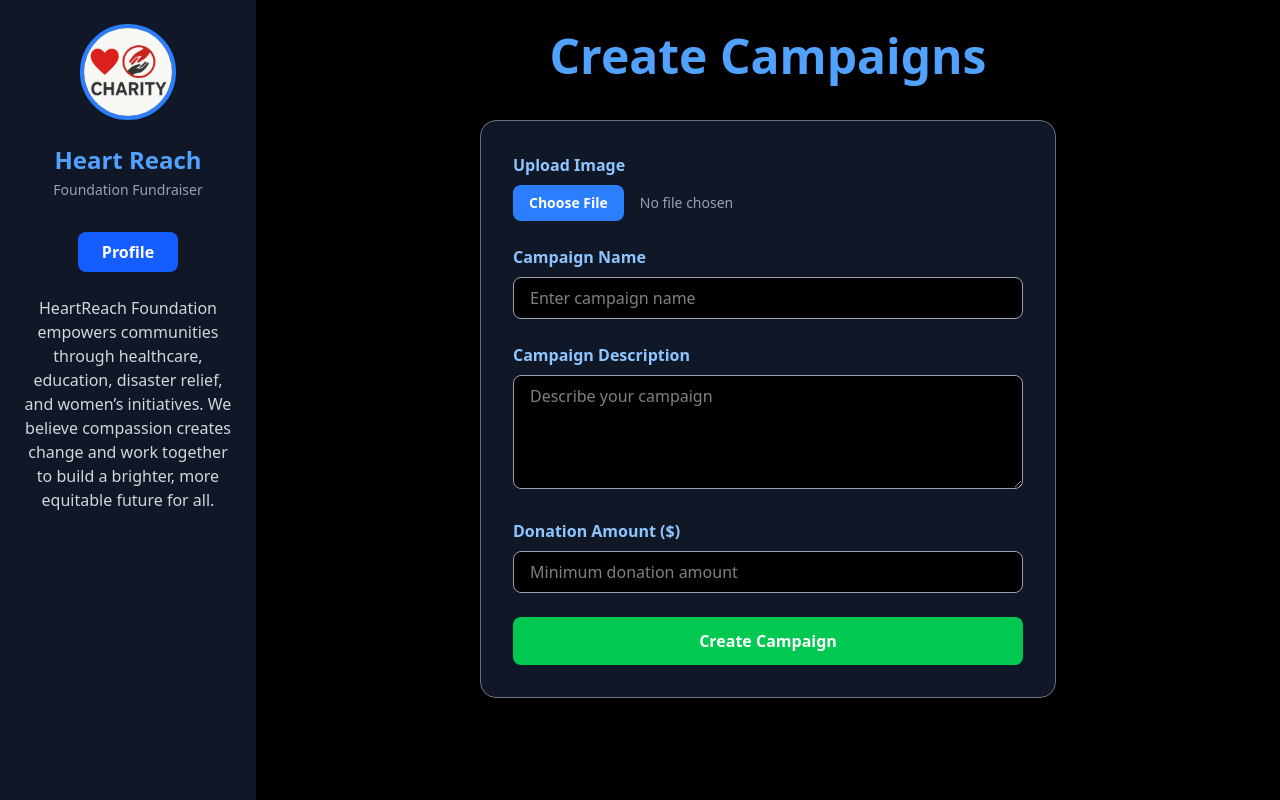
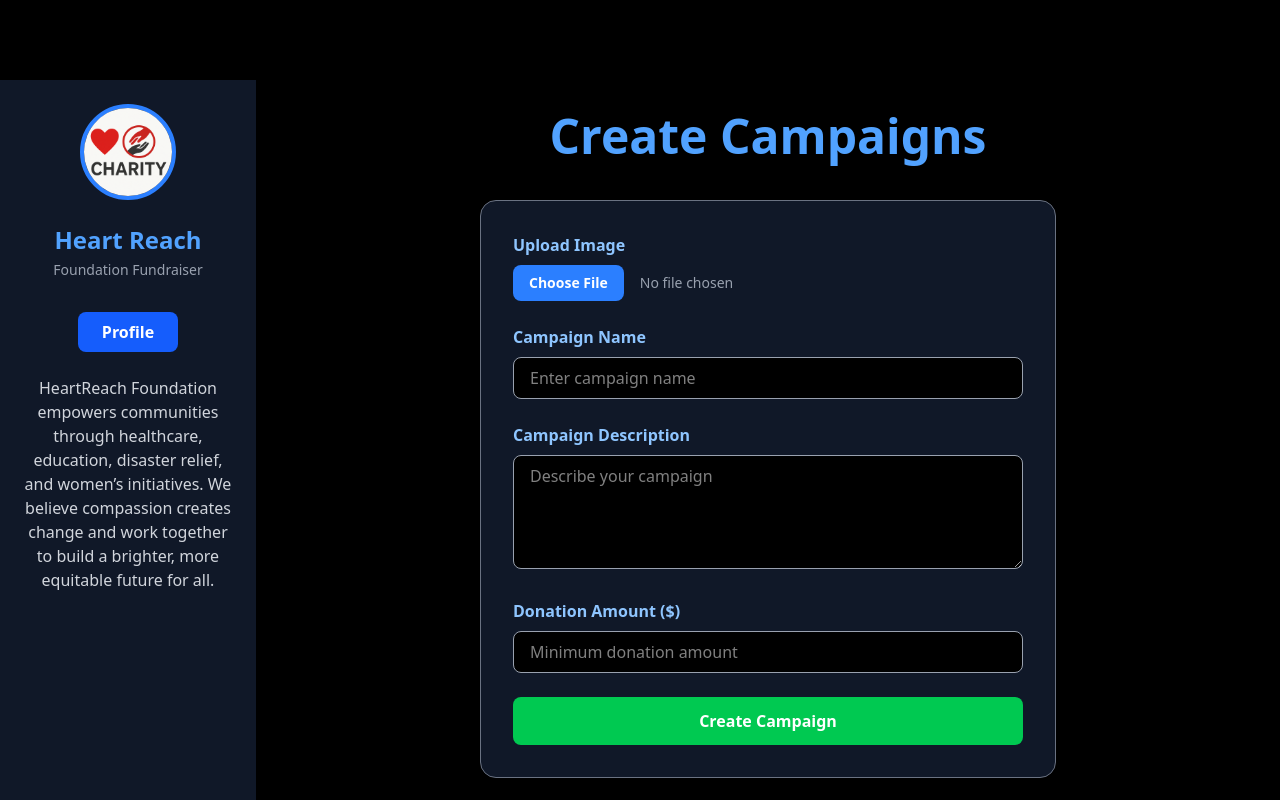
Before and after one commit to YNVSolutions/SwiftCause_Web, a Next.js app: page /CreateCampaign in a window 1280 px wide. Built offline with nearby package versions, Linux system fonts and the light colour scheme.

Commit message:
aligning the layout

```diff
--- a/app/CreateCampaign/page.jsx
+++ b/app/CreateCampaign/page.jsx
@@ -2,6 +2,7 @@
 import React, { useState } from 'react';
 import Image from 'next/image';
 import Link from 'next/link';
+import NavBar from '../Components/NavBar'
 import { useRouter } from 'next/navigation';
 import { storage, db } from '../Auth/firebase';
 import { ref, uploadBytes, getDownloadURL } from 'firebase/storage';
@@ -75,7 +76,8 @@ const Page = () => {
 
   return (
     <>
-      <div className="flex flex-col md:flex-row h-screen bg-black text-white overflow-hidden">
+
+      <div className="pt-20 flex flex-col md:flex-row h-screen bg-black text-white overflow-hidden">
         <aside className="w-full md:w-64 bg-gray-900 p-6 flex flex-col items-center">
           <div className="w-24 h-24 mb-6 rounded-full overflow-hidden border-4 border-blue-500">
             <Image src="/charity.png" alt="User Avatar" width={96} height={96} className="object-cover" />
```
